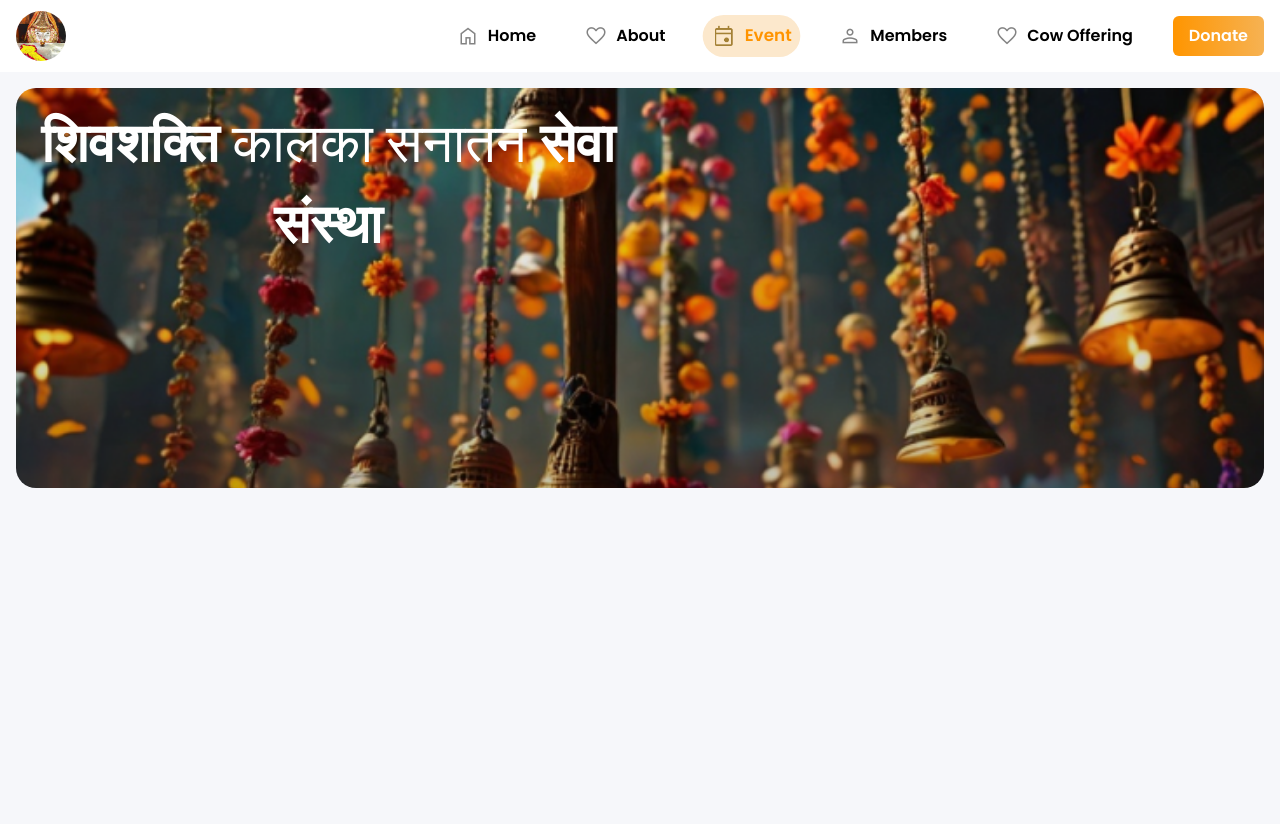
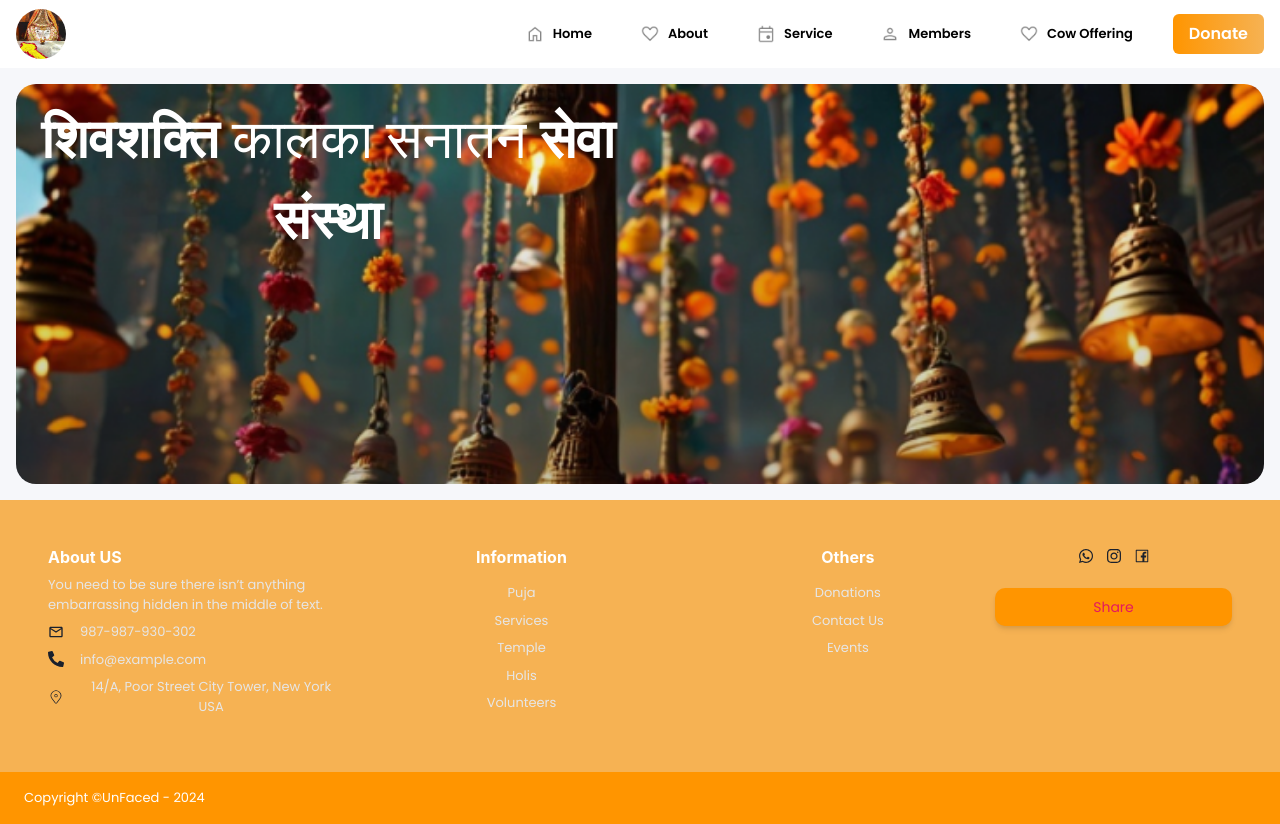
Before and after one commit to npcdazai/SparkingZero, a React (Vite) app: page /event in a window 1280 px wide. Before the commit the page ends 800 px from the top, so only its background shows below. Built offline with nearby package versions, Linux system fonts and the light colour scheme; a web font is replaced by a local one.

Commit message:
Footer Page

```diff
--- a/src/App.jsx
+++ b/src/App.jsx
@@ -5,7 +5,8 @@ import Header from "./components/Ui/Header";
 import Event from "./pages/Events"
 import { BrowserRouter, Route, Routes } from "react-router-dom";
 import About from "./pages/About";
-
+import Footer from "./pages/Footer";
+import FooterCom from "./pages/FooterCom";
 function App() {
   return (
     <Box>
@@ -16,6 +17,8 @@ function App() {
           <Route path="/about" element={<About/>}/>
           <Route path="/event" element={<Event />} />
         </Routes>
+        <FooterCom/>
+        <Footer/>
       </BrowserRouter>
     </Box>
   );
--- a/src/components/AboutUs.jsx
+++ b/src/components/AboutUs.jsx
@@ -32,7 +32,7 @@ const AboutUs = () => {
       <Text fontSize="3xl" fontWeight="bold" mb="4" textAlign="left">
         About Us
       </Text>
-      <Text fontSize="2xl" mb="8" textAlign="left">
+      <Text fontSize="medium" mb="8" textAlign="left">
         We are dedicated to providing spiritual guidance and services through
         our various rituals and ceremonies. Join us in celebrating and
         understanding our traditions.
--- a/src/components/OurServices.jsx
+++ b/src/components/OurServices.jsx
@@ -52,20 +52,24 @@ const OurServices = () => {
             h="100%"
             transition="transform 0.3s, box-shadow 0.3s"
             _hover={{
+              // bgColor: "#FF9500",
+              // color:"#fff",
               transform: "scale(1.05)",
               boxShadow: "lg",
               animation: "scaleUp 0.3s ease-in-out",
             }}
           >
             <VStack alignItems="flex-start" w="100%">
-              <Icon as={service.icon} boxSize={10} color="orange.500" />
+              <Icon as={service.icon} boxSize={10} color="orange.500"/>
               <Text fontWeight="bold" fontSize="lg">
                 {service.title}
               </Text>
               <Text color="gray.600">{service.description}</Text>
               <HStack as="span">
-                <Text as="span" fontSize="x-small" color="orange.500">LEARN MORE </Text>
-                <Icon as={FaLongArrowAltRight} boxSize={7} color="orange.500" />
+                <Text as="span" fontSize="x-small"  >
+                  LEARN MORE{" "}
+                </Text>
+                <Icon as={FaLongArrowAltRight} boxSize={7} color="orange.500"/>
               </HStack>
             </VStack>
           </Box>
--- a/src/components/Ui/Navigation.jsx
+++ b/src/components/Ui/Navigation.jsx
@@ -21,8 +21,8 @@ const tabs = [
   {
     id: 3,
     img: event,
-    title: "Event",
-    path: "/event",
+    title: "Service",
+    path: "/service",
   },
   {
     id: 4,
@@ -61,13 +61,13 @@ const Navigation = () => {
             <Image
               src={item.img}
               alt={item.title}
-              boxSize="24px"
+              boxSize="20px"
               filter={location.pathname === item.path ? "none" : "grayscale(100%)"}
               _hover={{ filter: "none" }}
               transition="filter 0.3s ease"
             />
             <Text
-              fontSize="medium"
+              fontSize="small"
               fontWeight="600"
               color={location.pathname === item.path ? "#FF9400" : "#000"}
               _hover={{ color: "#FF9400" }}
--- /dev/null
+++ b/src/pages/Footer.jsx
@@ -0,0 +1,15 @@
+import { Box, Container, Heading, HStack, Text } from "@chakra-ui/react";
+import React from "react";
+const Footer = () => {
+  return (
+    <Box px={6} py={4} bgColor="#FF9500">
+      <HStack justifyContent="space-between" alignItems="center">
+        <Text color="#fff" fontSize="small">
+          Copyright ©UnFaced - 2024
+        </Text>
+      </HStack>
+    </Box>
+  );
+};
+
+export default Footer;
--- /dev/null
+++ b/src/pages/FooterCom.jsx
@@ -0,0 +1,169 @@
+import {
+  Box,
+  Button,
+  Heading,
+  Image,
+  Text,
+  UnorderedList,
+  ListItem,
+  Input,
+  Container,
+  Icon,
+  HStack,
+  VStack,
+} from "@chakra-ui/react";
+import { FaPhoneAlt } from "react-icons/fa";
+import { MdOutlineEmail } from "react-icons/md";
+import { CiLocationOn } from "react-icons/ci";
+import { FaInstagram } from "react-icons/fa";
+import { AiOutlineFacebook } from "react-icons/ai";
+import { FaWhatsapp } from "react-icons/fa6";
+const footerData = [
+  {
+    id: 1,
+    title: "Information",
+    items: ["Puja", "Services", "Temple", "Holis", "Volunteers"],
+  },
+  {
+    id: 2,
+    title: "Others",
+    items: ["Donations", "Contact Us", "Events"],
+  },
+];
+
+const FooterCom = () => {
+  return (
+    <Container
+      maxW="contianer.2xl"
+      bgColor="#F6B253"
+      p="3rem"
+      display="flex"
+      justifyContent="space-between"
+      w="100%"
+      // alignItems="center"
+    >
+      <Box w="80%" display="grid" gridTemplateColumns="repeat(3, 1fr)" gap={8}>
+        <VStack w="100%" gap={2} alignItems="flex-start">
+          <Heading
+            gridColumn="span 3"
+            color="#FFFFFF"
+            fontSize="medium"
+            fontWeight="700"
+          >
+            About US
+          </Heading>
+          <Text
+            color="#E6E6E6"
+            fontSize="small"
+            fontWeight="400"
+            textAlign="start"
+            _hover={{ color: "#E5195E", cursor: "pointer" }}
+          >
+            You need to be sure there isn’t anything embarrassing hidden in the
+            middle of text.
+          </Text>
+          <UnorderedList styleType="none" m="0" p="0">
+            <ListItem mb="0.5rem">
+              <HStack as="span" gap={4}>
+                <Icon as={MdOutlineEmail} />
+                <Text
+                  color="#E6E6E6"
+                  fontSize="small"
+                  fontWeight="400"
+                  _hover={{ color: "#E5195E", cursor: "pointer" }}
+                >
+                  987-987-930-302
+                </Text>
+              </HStack>
+            </ListItem>
+            <ListItem mb="0.5rem">
+              <HStack as="span" gap={4}>
+                <Icon as={FaPhoneAlt} />
+                <Text
+                  color="#E6E6E6"
+                  fontSize="small"
+                  fontWeight="400"
+                  _hover={{ color: "#E5195E", cursor: "pointer" }}
+                >
+                  info@example.com
+                </Text>
+              </HStack>
+            </ListItem>
+            <ListItem mb="0.5rem">
+              <HStack as="span" gap={4}>
+                <Icon as={CiLocationOn} />
+                <Text
+                  color="#E6E6E6"
+                  fontSize="small"
+                  fontWeight="400"
+                  _hover={{ color: "#E5195E", cursor: "pointer" }}
+                >
+                  14/A, Poor Street City Tower, New York USA
+                </Text>
+              </HStack>
+            </ListItem>
+          </UnorderedList>
+        </VStack>
+        {footerData.map((val) => (
+          <Box w="100%" key={val.id} gap="1rem">
+            <Heading
+              gridColumn="span 3"
+              color="#FFFFFF"
+              fontSize="medium"
+              fontWeight="700"
+              mb="1rem"
+            >
+              {val.title}
+            </Heading>
+            {val.items.map((item, index) => (
+              <UnorderedList key={index} styleType="none" m="0" p="0">
+                <ListItem mb="0.5rem">
+                  <Text
+                    color="#E6E6E6"
+                    fontSize="small"
+                    fontWeight="400"
+                    _hover={{ color: "#E5195E", cursor: "pointer" }}
+                  >
+                    {item}
+                  </Text>
+                </ListItem>
+              </UnorderedList>
+            ))}
+          </Box>
+        ))}
+      </Box>
+
+      <Box
+        display="flex"
+        flexDirection="column"
+        alignItems="flex-start"
+        gap={6}
+      >
+        <Box display="flex" flexDirection="column" alignItems="center" gap={6}>
+          <Box display="flex" flexDirection="row" alignItems="center" gap={3}>
+            <Icon as={FaWhatsapp} />
+            <Icon as={FaInstagram} />
+            <Icon as={AiOutlineFacebook} />
+          </Box>
+
+          <Button
+            bgColor="#FF9500"
+            color="#E5195E"
+            fontWeight="400"
+            fontSize="14px"
+            width="237px"
+            height="38px"
+            borderRadius="10px"
+            boxShadow="md"
+          >
+            Share
+          </Button>
+
+          {/* <Image src={star} w="216px" h="48px" /> */}
+        </Box>
+      </Box>
+    </Container>
+  );
+};
+
+export default FooterCom;
```
